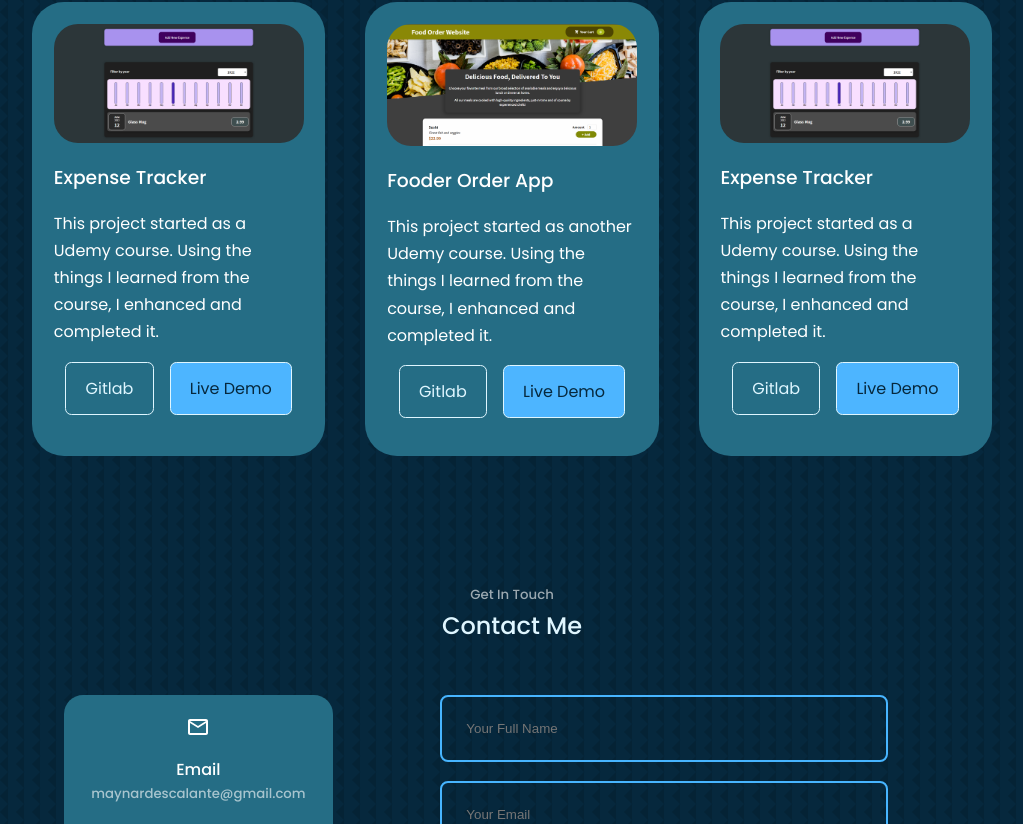
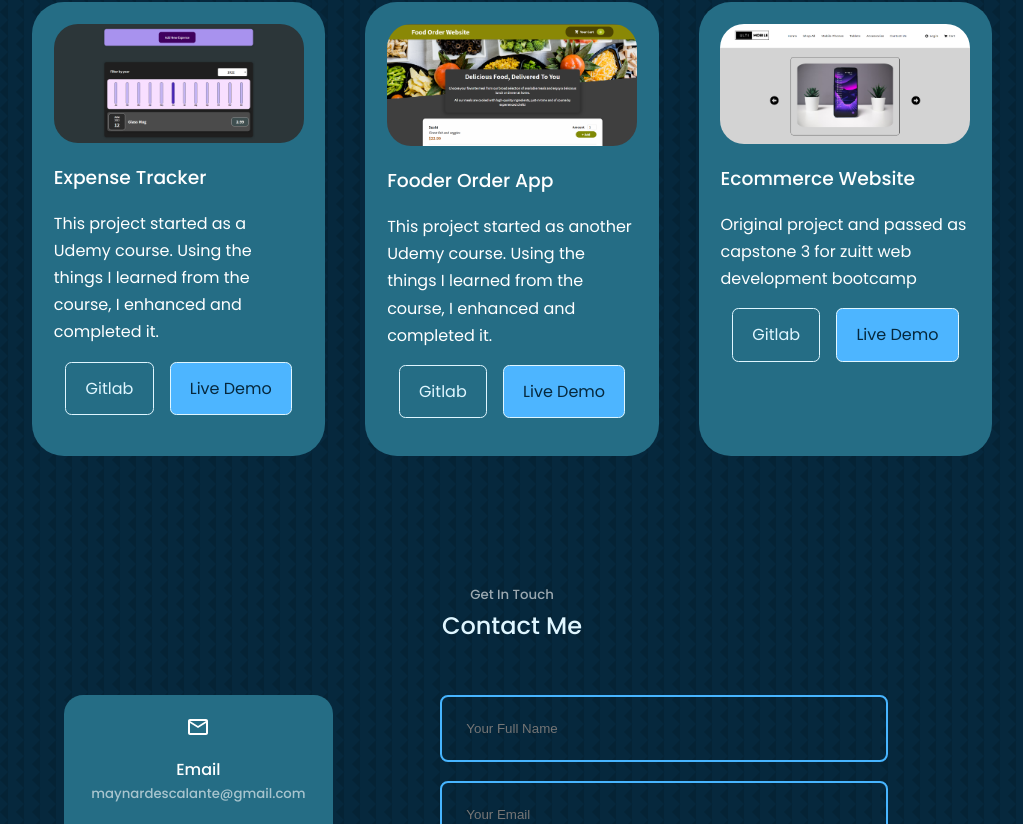
Before and after one commit to dranyam2022/portfolio-maynard, a React (Create React App) app: page / in a window 1280 px wide. Shown: the part 2476-3300 px from the top of the page, without its empty margins (128-1151 px from the left). Built offline with nearby package versions, Linux system fonts and the light colour scheme.

Commit message:
added 3rd project in portfolio

```diff
--- a/src/components/portfolio/Portfolio.js
+++ b/src/components/portfolio/Portfolio.js
@@ -1,6 +1,7 @@
 import "./Portfolio.css";
 import IMG1 from "../../assets/expense_tracker.png";
 import IMG2 from "../../assets/food-order.png";
+import IMG3 from "../../assets/e-commerce-frontend.png";
 
 function Portfolio() {
   const data = [
@@ -24,12 +25,12 @@ function Portfolio() {
     },
     {
       id: 3,
-      image: IMG1,
-      title: "Expense Tracker",
-      gitlab: "https://gitlab.com/dranyam123/expense-tracker",
-      demo: "https://expense-tracker-phi-mauve.vercel.app/",
+      image: IMG3,
+      title: "Ecommerce Website",
+      gitlab: "https://gitlab.com/dranyam123/e-commerce-frontend",
+      demo: "https://e-commerce-frontend-gilt.vercel.app/",
       description:
-        "This project started as a Udemy course. Using the things I learned from the course, I enhanced and completed it.",
+        "Original project and passed as capstone 3 for zuitt web development bootcamp",
     },
   ];
 
```
Also changed, not shown: src/assets/e-commerce-frontend.png (added).
